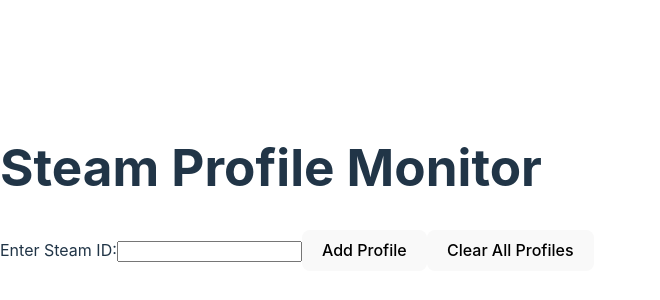
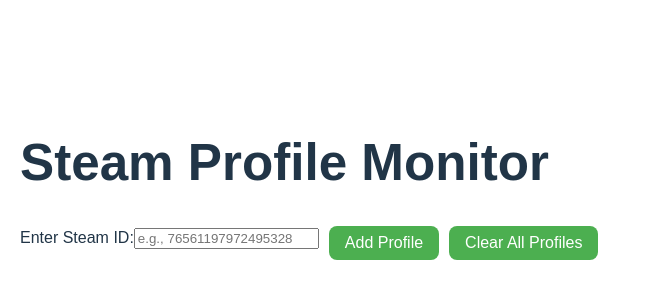
Before and after one commit to Geckuss/Steam-account-monitor, a React (Vite) app in the folder steam-profile-monitor-front/: page / in a window 1280 px wide. Shown: the part 212-512 px from the top of the page, without its empty margins (0-660 px from the left). Built offline with nearby package versions, Linux system fonts and the light colour scheme.

Commit message:
V4 Added status colors and status sorting

```diff
--- a/steam-profile-monitor-front/src/App.jsx
+++ b/steam-profile-monitor-front/src/App.jsx
@@ -1,5 +1,6 @@
 import React, { useState, useEffect  } from 'react';
 import axios from 'axios';
+import './styles.css';
 
 function App() {
   const [steamId, setSteamId] = useState('');
@@ -44,9 +45,12 @@
     setProfilesData([]);
   };
 
+  const [loading, setLoading] = useState(false);
+
   useEffect(() => {
     const fetchData = async () => {
       try {
+        setLoading(true);
         const profilesResponses = await Promise.all(
           steamIds.map(async (steamId) => await axios.get(`http://localhost:3000/profile/${steamId}`))
         );
@@ -54,42 +58,64 @@
         const profilesData = profilesResponses.map((response) => response.data);
         setProfilesData(profilesData);
         setError(null);
+        console.log('Profiles data:', profilesData);
       } catch (error) {
         setProfilesData([]);
         setError('Error fetching profiles');
+      } finally {
+        setLoading(false);
       }
     };
 
     fetchData();
-  }, [steamIds]); // This useEffect will re-run whenever steamIds change
+    const intervalId = setInterval(() => {
+      fetchData();
+    }, 20 * 1000);
 
+    return () => clearInterval(intervalId);
+  }, [steamIds]);
   return (
-    <div>
+    <div className="app-container">
       <h1>Steam Profile Monitor</h1>
+
+      <div className="input-container">
         <label>
           Enter Steam ID:
           <input
             type="text"
             value={steamId}
             onChange={handleInputChange}
+            placeholder="e.g., 76561197972495328"
           />
         </label>
-      <button onClick={handleAddProfile}>Add Profile</button>
-      <button onClick={handleClearProfiles}>Clear All Profiles</button>
+        <button className="action-button" onClick={handleAddProfile}>Add Profile</button>
+        <button className="action-button" onClick={handleClearProfiles}>Clear All Profiles</button>
+      </div>
 
-      {error && <p style={{ color: 'red' }}>{error}</p>}
+      {error && <p className="error-message">{error}</p>}
 
       {profilesData.length > 0 && (
-        <div>
-          <h2>Profiles Data</h2>
+        <div className="profiles-container">
           {profilesData.map((profileData, index) => (
-            <div key={index}>
-              <img src={profileData.avatar} alt={`Avatar for ${profileData.personaname}`} />
-              <p>{profileData.personaname}</p>
-              <p>{profileData.onlineStatus}</p>
+            <div
+              key={index}
+              className="profile-card"
+              style={{
+                background: profileData.onlineStatus === 'Online'
+                  ? (profileData.gameId ? '#90ba3c' : '#57cbde') // In-game or online
+                  : '#898989' // Offline
+              }}
+            >
+              <img
+                src={profileData.avatar}
+                alt={`Avatar for ${profileData.personaname}`}
+                className="avatar"
+              />
+              <p className="username">{profileData.personaname}</p>
+              <p className="status" style={{ color: '#4CAF50' }}>{profileData.onlineStatus}</p>
               {profileData.onlineStatus === 'Online' && profileData.gameId && (
                 <div>
-                  <p>Playing: {profileData.gamePlaying}</p>
+                  <p className="game-playing" style={{ fontStyle: 'italic' }}>Playing: {profileData.gamePlaying}</p>
                 </div>
               )}
             </div>
@@ -99,5 +125,4 @@
     </div>
   );
 }
-
 export default App;
--- /dev/null
+++ b/steam-profile-monitor-front/src/styles.css
@@ -0,0 +1,60 @@
+.app-container {
+    max-width: 600px;
+    margin: 0 auto;
+    padding: 20px;
+    font-family: 'Arial', sans-serif;
+  }
+
+  .input-container {
+    display: flex;
+    gap: 10px;
+    margin-bottom: 15px;
+  }
+
+  label {
+    flex: 1;
+  }
+
+  .action-button {
+    background-color: #4CAF50;
+    color: white;
+    padding: 8px 16px;
+    border: none;
+    cursor: pointer;
+  }
+
+  .error-message {
+    color: red;
+    margin-bottom: 10px;
+  }
+
+  .profiles-container {
+    display: grid;
+    grid-template-columns: repeat(auto-fit, minmax(200px, 1fr));
+    gap: 20px;
+  }
+
+  .profile-card {
+    border: 1px solid #ccc;
+    padding: 10px;
+    text-align: center;
+  }
+
+  .avatar {
+    width: 100px;
+    height: 100px;
+    border-radius: 50%;
+    margin-bottom: 10px;
+  }
+
+  .username {
+    font-weight: bold;
+  }
+
+  .status {
+    color: #4CAF50; /* Green color for online status */
+  }
+
+  .game-playing {
+    font-style: italic;
+  }
```
Also changed, not shown: 1 other file (tests, documents, lock files or other folders). Lines whose indentation alone changed are shown as unchanged.
